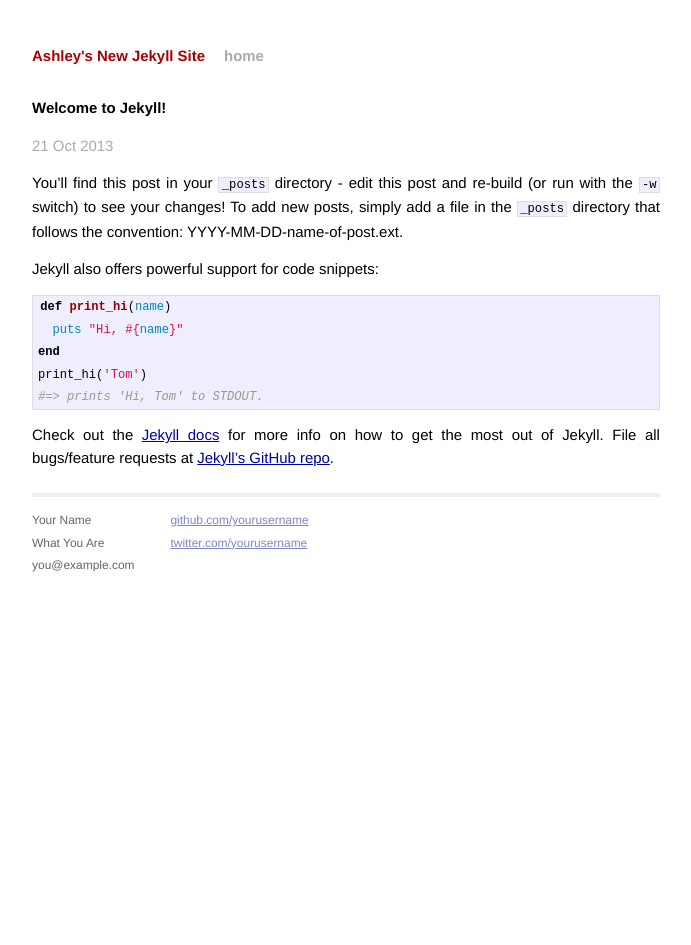
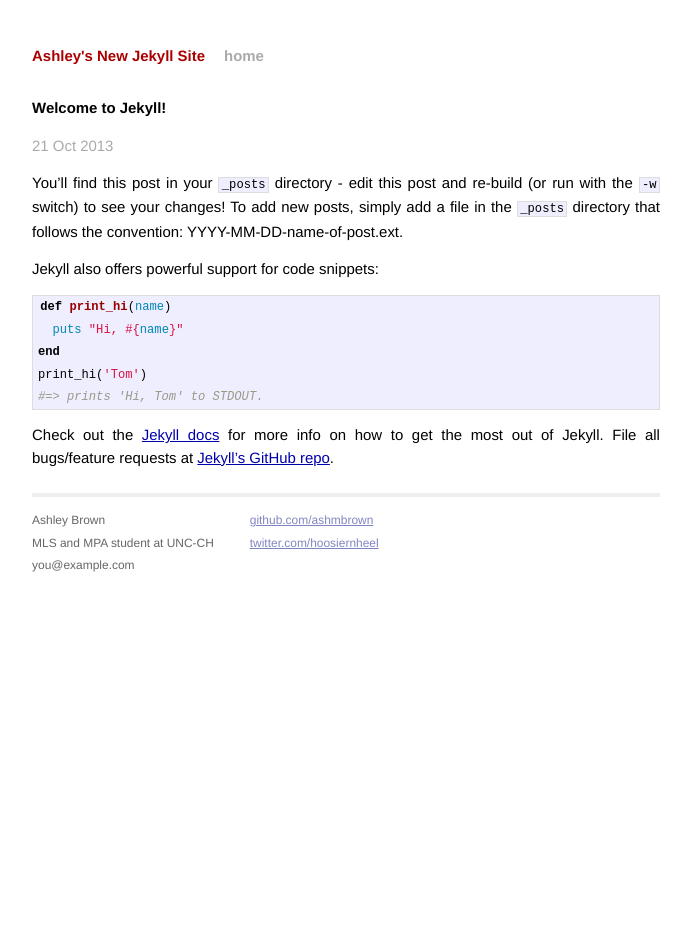
Before and after one commit to ashmbrown/ashleysite, a Jekyll site: the page built from _posts/2013-10-21-welcome-to-jekyll.markdown, in a window 1280 px wide. Shown: the whole page, without its empty margins (294-985 px from the left). Built offline with Jekyll 4.4.1, drawn with Linux system fonts in a browser that asks for light colours; Markdown is read by kramdown in place of the engine named in the settings.

Commit message:
Updated default information

```diff
--- a/_layouts/default.html
+++ b/_layouts/default.html
@@ -26,15 +26,15 @@
           <div class="footer">
             <div class="contact">
               <p>
-                Your Name<br />
-                What You Are<br />
+                Ashley Brown<br />
+                MLS and MPA student at UNC-CH<br />
                 you@example.com
               </p>
             </div>
             <div class="contact">
               <p>
-                <a href="https://github.com/yourusername">github.com/yourusername</a><br />
-                <a href="https://twitter.com/yourusername">twitter.com/yourusername</a><br />
+                <a href="https://github.com/yourusername">github.com/ashmbrown</a><br />
+                <a href="https://twitter.com/yourusername">twitter.com/hoosiernheel</a><br />
               </p>
             </div>
           </div>
```
